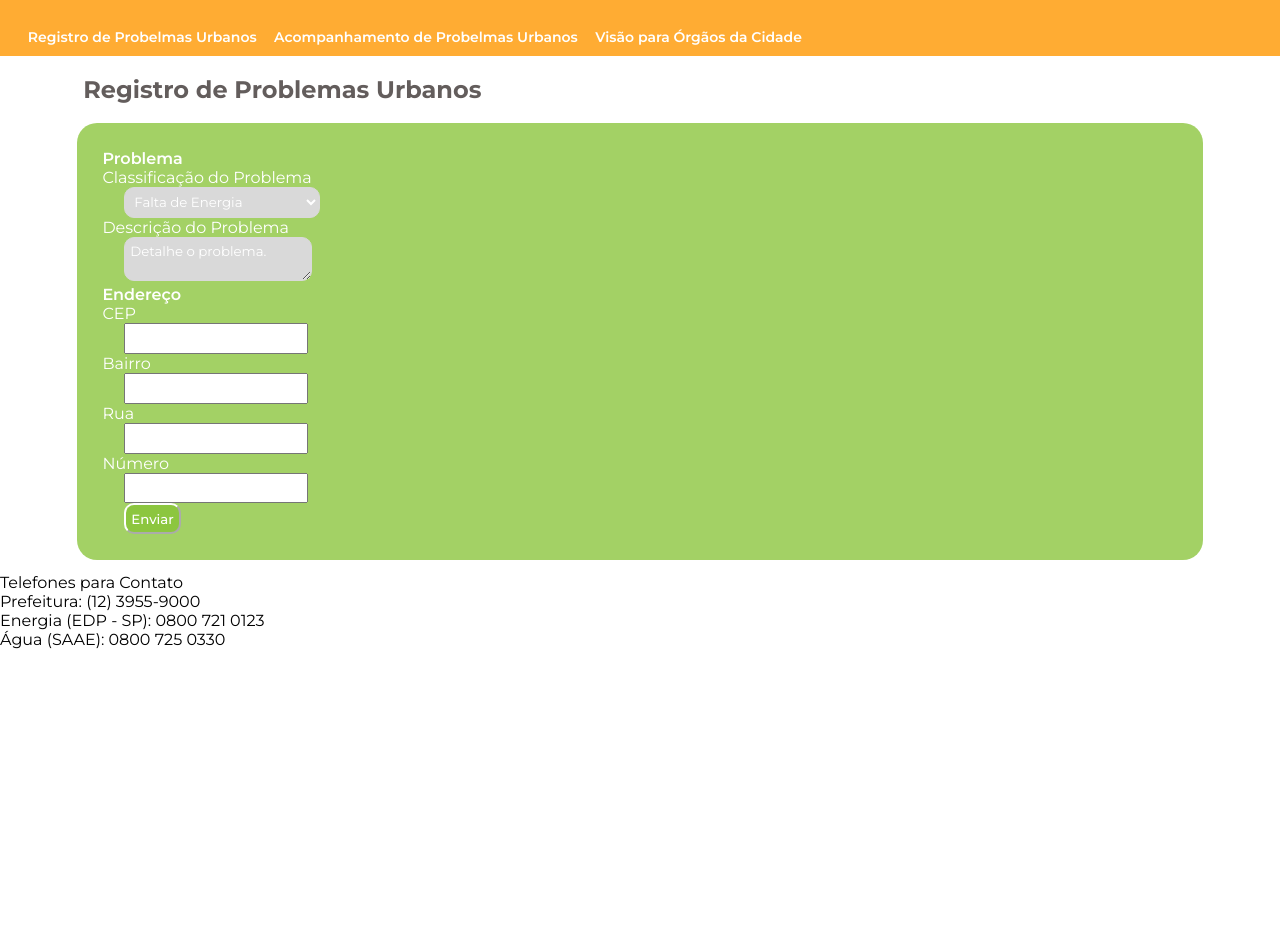
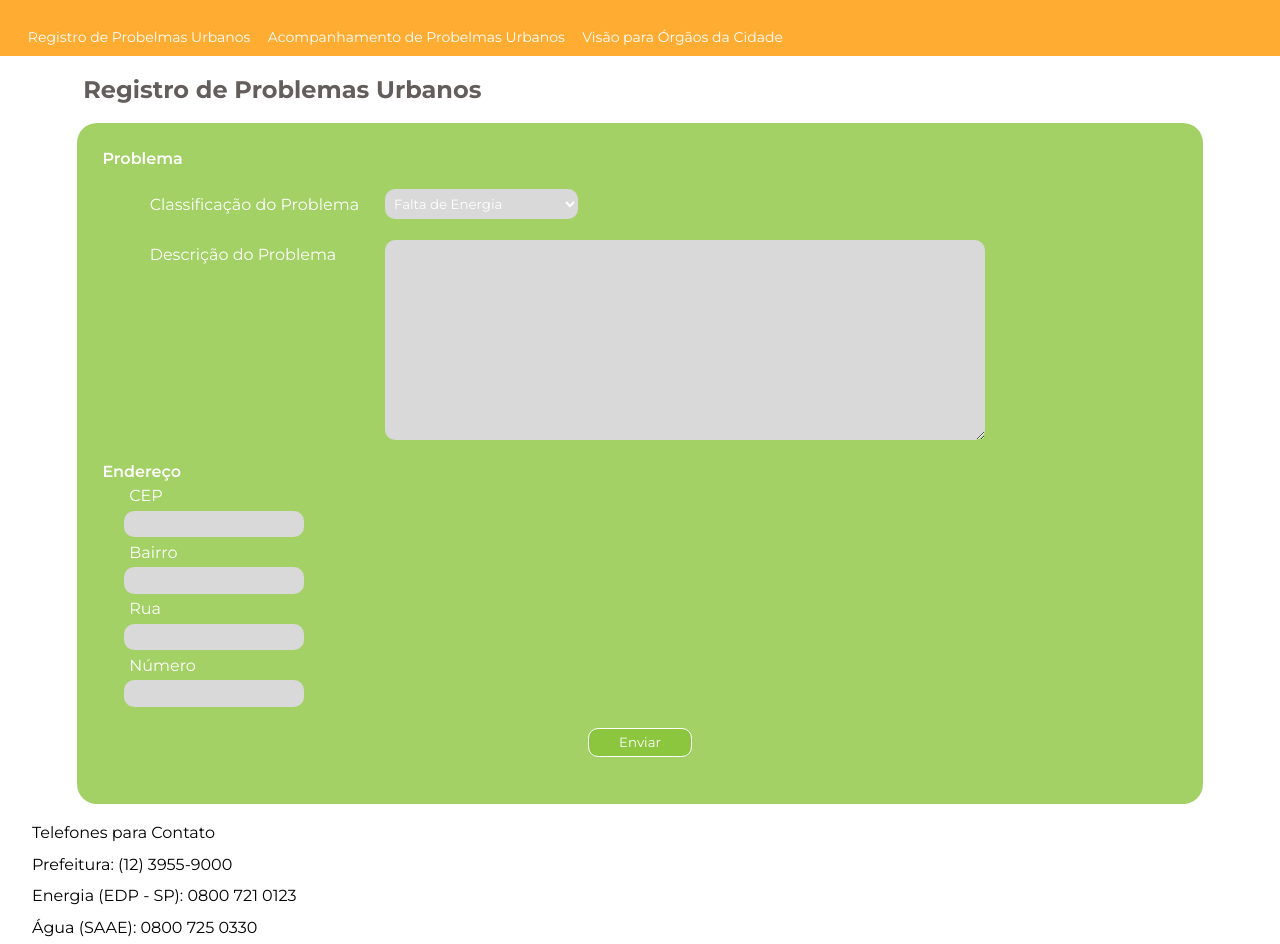
Before and after one commit to adryellefelippe/Problemas_Urbanos, a plain HTML site: page index.html in a window 1280 px wide. Before the commit the page ends 800 px from the top, so only its background shows below. Drawn offline with Linux system fonts and the light colour scheme.

Commit message:
Alterações no estilo .css

```diff
--- a/index.html
+++ b/index.html
@@ -24,7 +24,7 @@
         </div>
         <div class="form">
             <form>
-                <div class="formulario">
+                <div id="formulario1">
                     <h2>Problema</h2>
                     <div id="problema">
                         <p>Classificação do Problema</p>
@@ -38,10 +38,10 @@
                     </div>
                     <div id="descricao">
                         <p>Descrição do Problema</p>
-                        <textarea>Detalhe o problema.</textarea>
+                        <textarea id="textarea"></textarea>
                     </div>
                 </div>
-                <div class="formulario">
+                <div id="formulario2">
                     <h2>Endereço</h2>
                     <div class="end">
                         <p>CEP</p>
@@ -56,9 +56,9 @@
                         <input type="number">
                     </div>
                     <div id="form_botoao">
-                        <input id="botao" type="submit" value="Enviar">
+                        <!-- <input id="botao" type="submit" value="Enviar"> -->
+                        <button id="botao" type="submit">Enviar</button>
                     </div>
-
                 </div>
             </form>
         </div>
--- a/style.css
+++ b/style.css
@@ -29,6 +29,12 @@ header {
     margin: 1% 1% 1% 6%;
 }
 
+#problema, #descricao {
+    display: flex;
+    flex-direction: row;
+    margin: 2%;
+}
+
 .form {
     background-color: rgba(140, 198, 63, 0.8);
     color: #fff;
@@ -42,23 +48,59 @@ h2 {
     font-weight: 600;
 }
 
-form > p, input, select, textarea {
+p, input, select, textarea {
     margin-left: 2%;
     padding: 0.5%;
+    font-weight: 400;
 }
 
-form > input, select, textarea {
+input, select, textarea {
     border-radius: 10px;
-    border-color: #D9D9D9;
+    border: none;
     background-color: #D9D9D9;
     color: #fff;
 }
 
+#textarea {
+    margin-left: 4.2%;
+    height: 200px;
+    width: 600px;
+}
+
+input:focus, select:focus, textarea:focus {
+    border-style: solid;
+    border-width: 1px;
+    border-color: #FF9800;
+    outline: none;
+}
+
+#form_botoao {
+    font-weight: 500;
+    margin: 2%;
+    text-align: center;
+}
+
 #botao {
+    color: #fff;
     border-radius: 10px;
     border-color: #fff;
+    border-style: solid;
+    border-width: 1px;
     background-color: #8CC63F;
-    color: #fff;
     padding: 0.5%;
-    font-weight: 500;
+    width: 10%;
+    height: 5%;
+    cursor: pointer;
 }
+
+#botao:hover {
+    background-color: #fff;
+    border-color: #8CC63F;
+    color:#8CC63F;
+}
+
+#botao:focus {
+    background-color: #8CC63F;
+    border-color: #fff;
+    color:#fff;
+}
```
